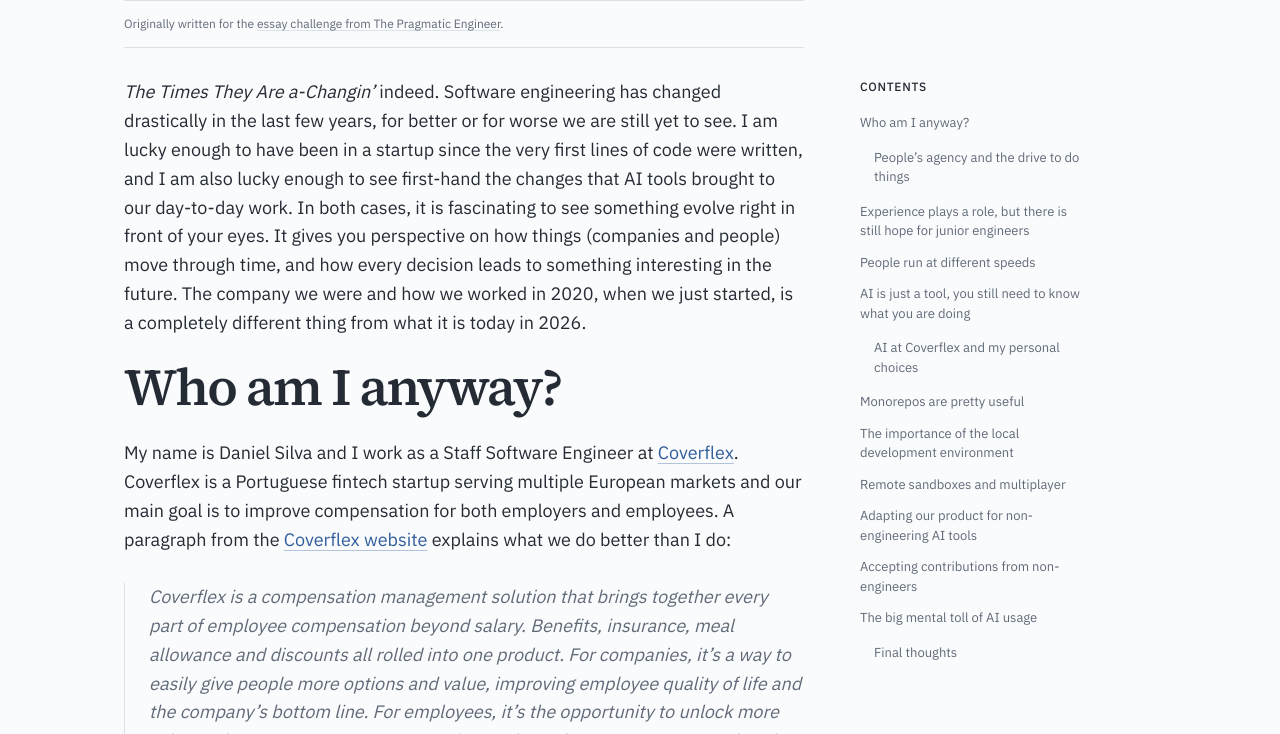
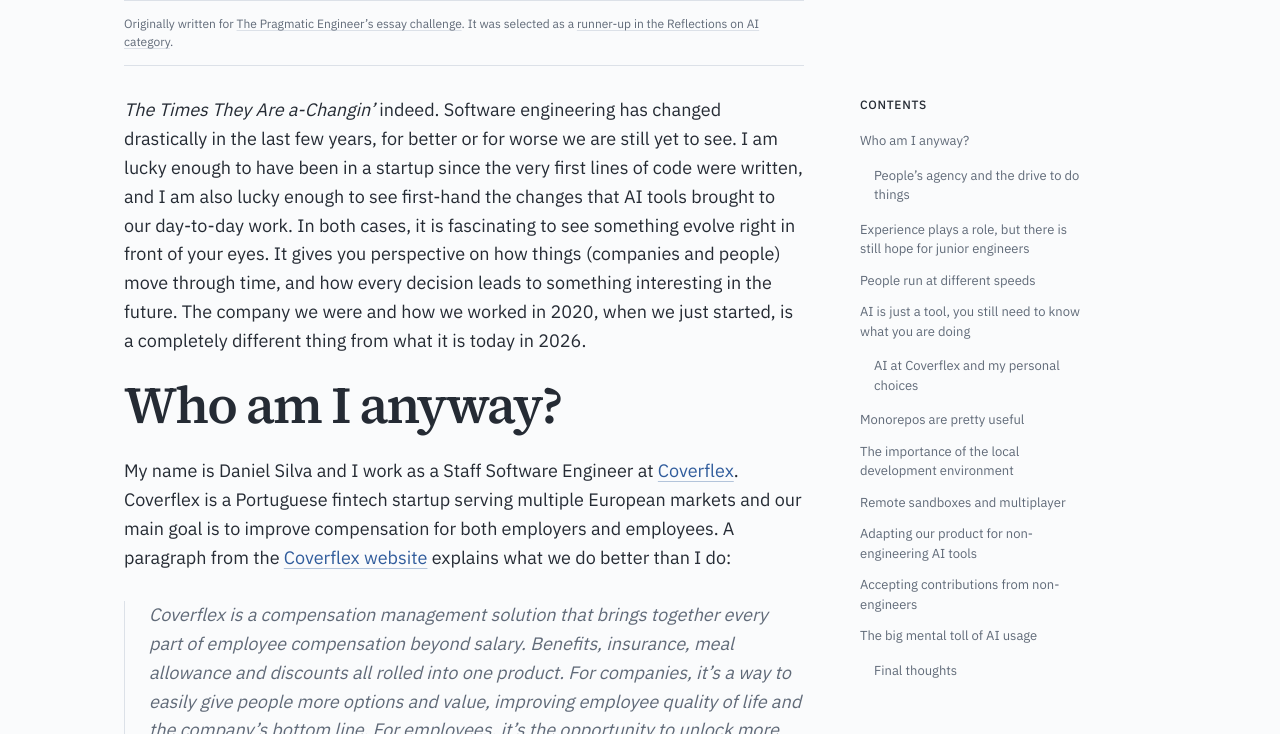
Before and after one commit to DFilipeS/DFilipeS.github.io, an Astro site: page /posts/how-software-engineering-is-changing in a window 1280 px wide. Shown: the part 366-1100 px from the top of the page. Built offline with nearby package versions, Linux system fonts and the light colour scheme; Astro itself is replaced by a stand-in of ours; some packages are replaced by stand-ins of ours.

Commit message:
feat: mention the Pragmatic Engineer runner-up selection on the essay
The essay note now says the essay was selected as a runner-up in the Reflections on AI category, linking to the newsletter section.

Co-Authored-By: Claude Opus 5.5 <noreply@anthropic.com>

```diff
--- a/content/posts/how-software-engineering-is-changing.md
+++ b/content/posts/how-software-engineering-is-changing.md
@@ -7,6 +7,8 @@ original: null
 platform: dfilipes.dev
 writtenFor: https://blog.pragmaticengineer.com/how-software-engineering-is-changing-an-essay-challenge/
 writtenForName: The Pragmatic Engineer
+featuredIn: https://newsletter.pragmaticengineer.com/i/226374821/how-ai-changes-software-engineering
+featuredAs: runner-up in the Reflections on AI category
 order: 0
 ---
 *The Times They Are a-Changin’* indeed. Software engineering has changed drastically in the last few years, for better or for worse we are still yet to see. I am lucky enough to have been in a startup since the very first lines of code were written, and I am also lucky enough to see first-hand the changes that AI tools brought to our day-to-day work. In both cases, it is fascinating to see something evolve right in front of your eyes. It gives you perspective on how things (companies and people) move through time, and how every decision leads to something interesting in the future. The company we were and how we worked in 2020, when we just started, is a completely different thing from what it is today in 2026.
--- a/src/content.config.ts
+++ b/src/content.config.ts
@@ -12,6 +12,8 @@ const posts = defineCollection({
     platform: z.string().nullable(),
     writtenFor: z.string().url().optional(),
     writtenForName: z.string().optional(),
+    featuredIn: z.string().url().optional(),
+    featuredAs: z.string().optional(),
     order: z.number().int(),
   }),
 });
--- a/src/pages/posts/[slug].astro
+++ b/src/pages/posts/[slug].astro
@@ -6,7 +6,7 @@ export async function getStaticPaths() {
 }
 const { post } = Astro.props;
 const { Content, headings } = await render(post);
-const { title, description, date, original, platform, writtenFor, writtenForName } = post.data;
+const { title, description, date, original, platform, writtenFor, writtenForName, featuredIn, featuredAs } = post.data;
 const formattedDate = date && new Intl.DateTimeFormat('en-US', { year: 'numeric', month: 'long', day: '2-digit', timeZone: 'UTC' }).format(new Date(date));
 // The imports have two levels; render a semantic, expanded nested index.
 const sections = [];
@@ -18,7 +18,7 @@ for (const heading of headings) {
 <Site title={title} description={description} article>
 <article>
 <header class="article-header"><a class="back" href="/#writing">← All writing</a><div class="meta">{date ? <time datetime={date}>{formattedDate}</time> : <span>New essay · publication date not yet set</span>}</div><h1>{title}</h1>{original && <p class="article-note">Originally published on <a href={original}>{platform}</a>. This is the original article; tools and services may have changed since publication.</p>}
-{writtenFor && <p class="article-note">Originally written for the <a href={writtenFor} target="_blank" rel="noopener noreferrer">essay challenge from {writtenForName}</a>.</p>}</header>
+{writtenFor && <p class="article-note">Originally written for <a href={writtenFor} target="_blank" rel="noopener noreferrer">{writtenForName}’s essay challenge</a>.{featuredIn && <> It was selected as a <a href={featuredIn} target="_blank" rel="noopener noreferrer">{featuredAs}</a>.</>}</p>}</header>
 <div class="article-layout">
 <nav class="article-toc" aria-label="Table of contents"><h2 class="toc-title">Contents</h2><div class="toc"><ul>{sections.map(heading => <li><a href={`#${heading.slug}`}>{heading.text}</a>{heading.children.length > 0 && <ul>{heading.children.map(child => <li><a href={`#${child.slug}`}>{child.text}</a></li>)}</ul>}</li>)}</ul></div></nav>
 <div class="prose"><Content /><div class="article-end"><a href="/#writing">← Back to writing</a><a href="#main">Back to top ↑</a></div></div>
```
Also changed, not shown: tests/site.test.mjs (+10 -4 lines).
